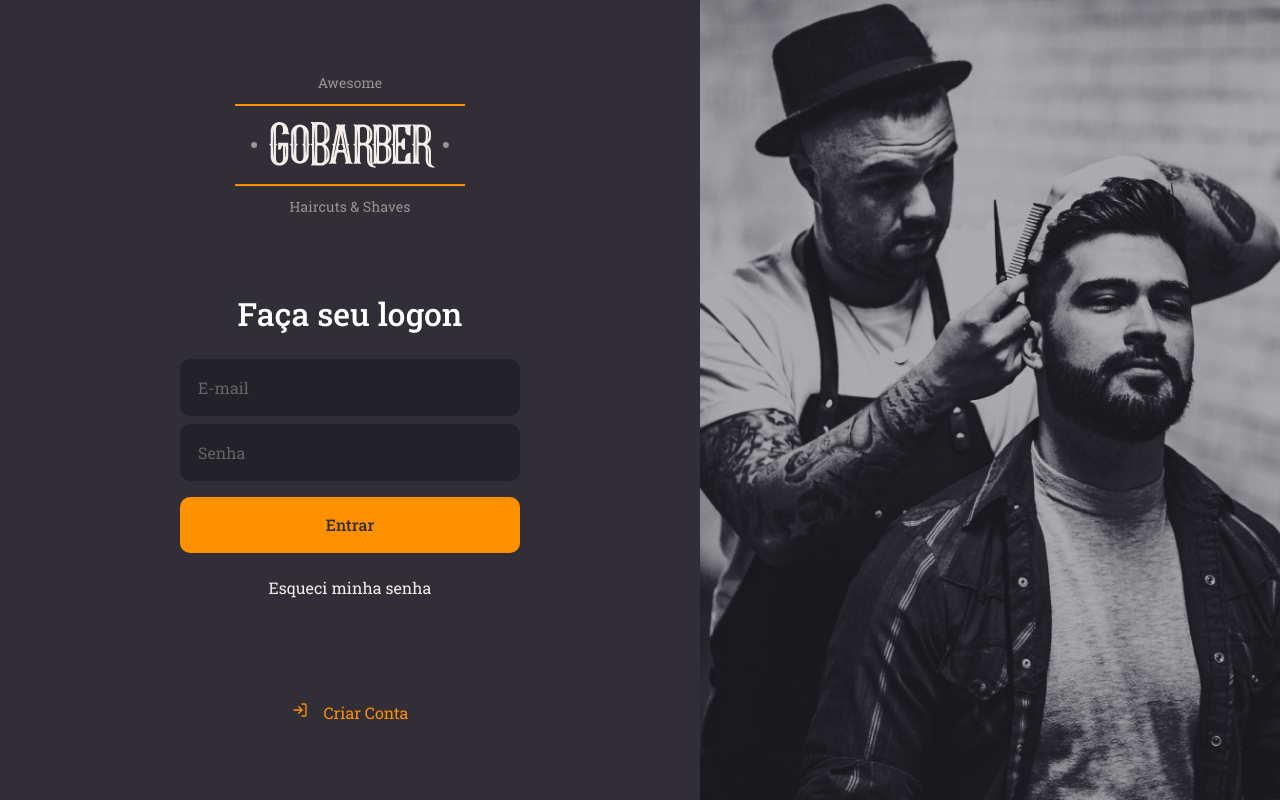
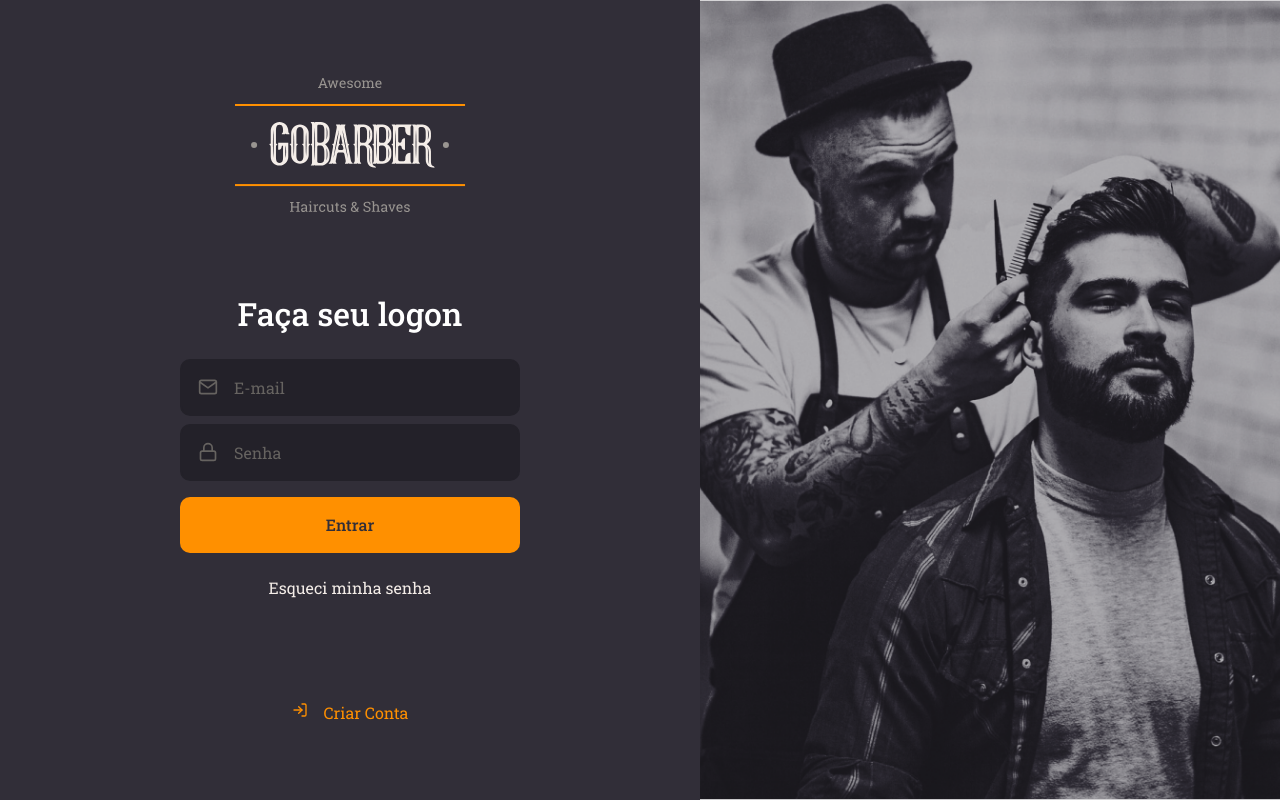
Before and after one commit to tmegumi/gobarber, a React (Create React App) app in the folder web/: page / in a window 1280 px wide. Built offline with nearby package versions, Linux system fonts and the light colour scheme.

Commit message:
feat: create button and input global components

```diff
--- /dev/null
+++ b/web/src/components/Button/index.tsx
@@ -0,0 +1,13 @@
+import React, { ButtonHTMLAttributes } from 'react';
+
+import { Container } from './styles';
+
+type ButtonProps = ButtonHTMLAttributes<HTMLButtonElement>;
+
+const Button: React.FC<ButtonProps> = ({ children, ...rest }) => (
+  <Container type="button" {...rest}>
+    {children}
+  </Container>
+);
+
+export default Button;
--- /dev/null
+++ b/web/src/components/Button/styles.ts
@@ -0,0 +1,19 @@
+import styled from 'styled-components';
+import { shade } from 'polished';
+
+export const Container = styled.button`
+  background: #ff9000;
+  border-radius: 10px;
+  border: 0;
+  color: #312e38;
+  font-weight: 500;
+  height: 56px;
+  margin-top: 16px;
+  padding: 0 16px;
+  transition: background-color 0.2s;
+  width: 100%;
+
+  &:hover {
+    background: ${shade(0.2, '#ff9000')};
+  }
+`;
--- /dev/null
+++ b/web/src/components/Input/index.tsx
@@ -0,0 +1,18 @@
+import React, { InputHTMLAttributes } from 'react';
+import { IconBaseProps } from 'react-icons';
+
+import { Container } from './styles';
+
+interface InputProps extends InputHTMLAttributes<HTMLInputElement> {
+  name: string;
+  icon: React.ComponentType<IconBaseProps>;
+}
+
+const Input: React.FC<InputProps> = ({ icon: Icon, ...rest }) => (
+  <Container>
+    {Icon && <Icon size={20} />}
+    <input {...rest} />
+  </Container>
+);
+
+export default Input;
--- /dev/null
+++ b/web/src/components/Input/styles.ts
@@ -0,0 +1,31 @@
+import styled from 'styled-components';
+
+export const Container = styled.div`
+  align-items: center;
+  background: #232129;
+  border-radius: 10px;
+  border: 2px solid #232129;
+  color: #666360;
+  display: flex;
+  padding: 16px;
+  width: 100%;
+
+  & + div {
+    margin-top: 8px;
+  }
+
+  input {
+    background: transparent;
+    border: none;
+    color: #f4ede8;
+    flex: 1;
+
+    &::placeholder {
+      color: #666360;
+    }
+  }
+
+  svg {
+    margin-right: 16px;
+  }
+`;
--- a/web/src/pages/SignIn/index.tsx
+++ b/web/src/pages/SignIn/index.tsx
@@ -1,7 +1,10 @@
 import React from 'react';
-import { FiLogIn } from 'react-icons/fi';
+import { FiLogIn, FiMail, FiLock } from 'react-icons/fi';
 
 import logoImg from '../../assets/logo.svg';
+
+import Button from '../../components/Button';
+import Input from '../../components/Input';
 
 import { Container, Content, Background } from './styles';
 
@@ -13,11 +16,16 @@
       <form>
         <h1>Faça seu logon</h1>
 
-        <input placeholder="E-mail" />
+        <Input name="email" icon={FiMail} placeholder="E-mail" />
 
-        <input type="password" placeholder="Senha" />
+        <Input
+          name="password"
+          icon={FiLock}
+          type="password"
+          placeholder="Senha"
+        />
 
-        <button type="submit">Entrar</button>
+        <Button type="submit">Entrar</Button>
 
         <a href="forgot">Esqueci minha senha</a>
       </form>
--- a/web/src/pages/SignIn/styles.ts
+++ b/web/src/pages/SignIn/styles.ts
@@ -4,7 +4,8 @@
 import signInBackgroundImg from '../../assets/sign-in-background.png';
 
 export const Container = styled.div`
-  height: 100vh;
+  height: 100%;
+  min-height: 100vh;
 
   align-items: stretch;
   display: flex;
@@ -14,8 +15,9 @@
   align-items: center;
   display: flex;
   flex-direction: column;
+  place-content: center;
 
-  place-content: center;
+  padding: 32px 0;
 
   width: 100%;
   max-width: 700px;
@@ -27,40 +29,6 @@
 
     h1 {
       margin-bottom: 24px;
-    }
-
-    input {
-      background: #232129;
-      border-radius: 10px;
-      border: 2px solid #232129;
-      color: #f4ede8;
-      padding: 16px;
-      width: 100%;
-
-      &::placeholder {
-        color: #666360;
-      }
-
-      & + input {
-        margin-top: 8px;
-      }
-    }
-
-    button {
-      background: #ff9000;
-      border-radius: 10px;
-      border: 0;
-      color: #312e38;
-      font-weight: 500;
-      height: 56px;
-      margin-top: 16px;
-      padding: 0 16px;
-      transition: background-color 0.2s;
-      width: 100%;
-
-      &:hover {
-        background: ${shade(0.2, '#ff9000')};
-      }
     }
 
     > a {
```
Also changed, not shown: web/.eslintrc.json, web/src/assets/sign-in-background.png.
